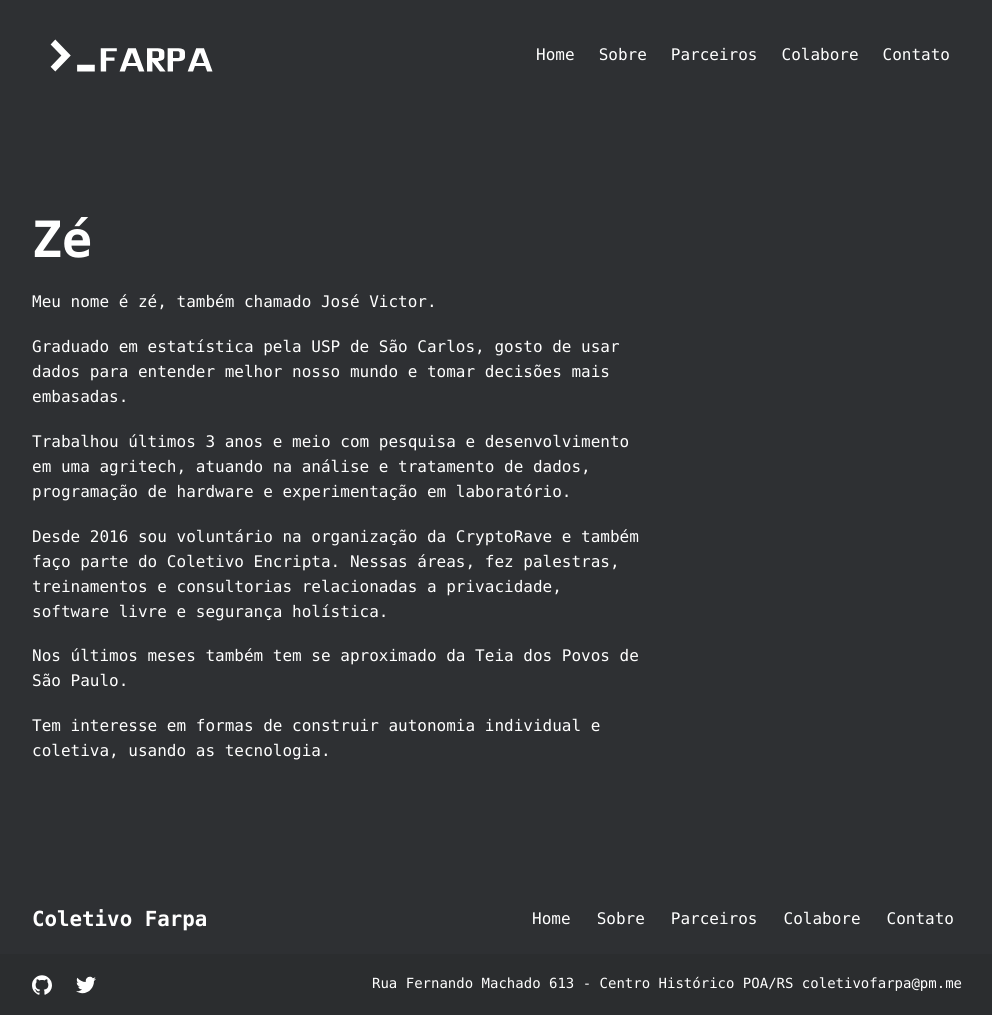
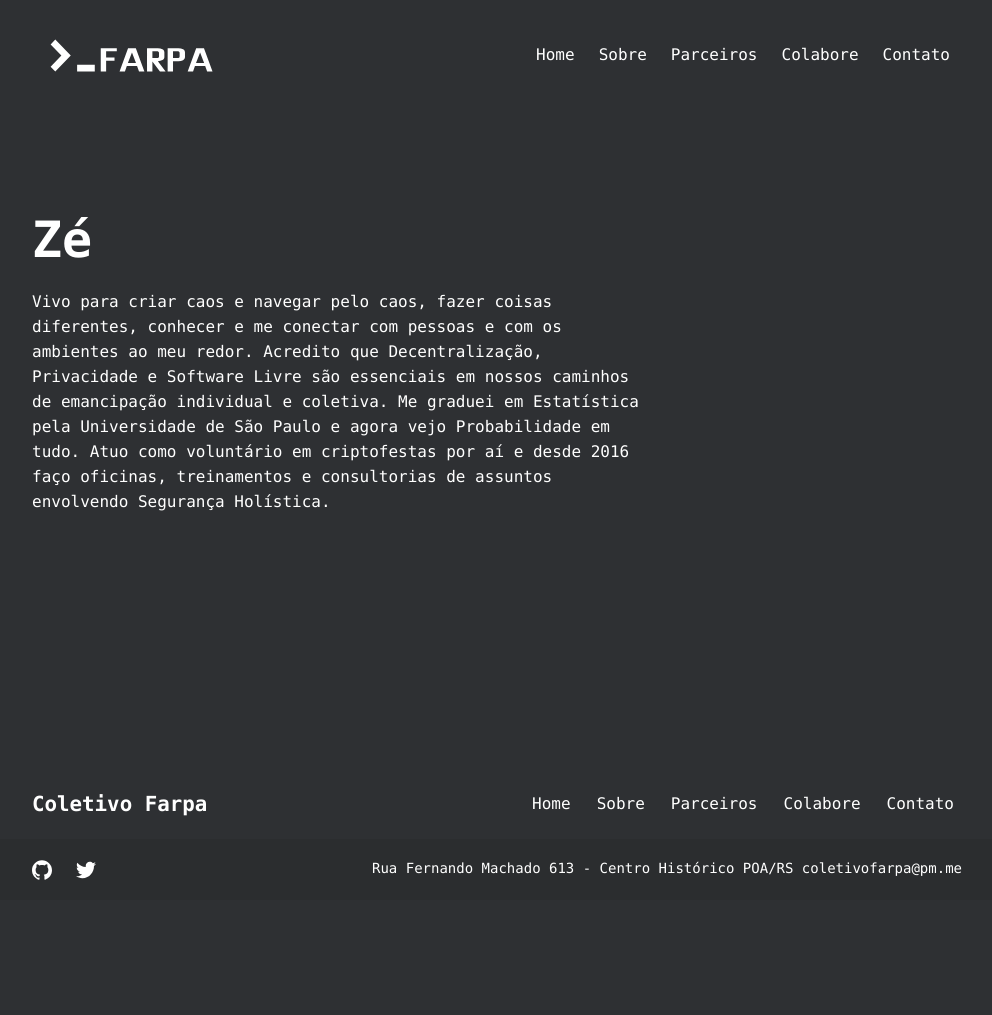
Before and after one commit to coletivofarpa/coletivofarpa.github.io, a Jekyll site: the page built from _team/ze.md, in a window 1280 px wide. Shown: the whole page, without its empty margins (143-1135 px from the left). Built offline with Jekyll 4.4.1, drawn with Linux system fonts in a browser that asks for light colours; after the commit the page ends 900 px from its top, so only the background shows below that.

Commit message:
Update ze.md

```diff
--- a/_team/ze.md
+++ b/_team/ze.md
@@ -9,14 +9,4 @@ promoted: true
 weight: 20
 layout: team
 ---
-Meu nome é zé, também chamado José Victor.
-
-Graduado em estatística pela USP de São Carlos, gosto de usar dados para entender melhor nosso mundo e tomar decisões mais embasadas.
-
-Trabalhou últimos 3 anos e meio com pesquisa e desenvolvimento em uma agritech, atuando na análise e tratamento de dados, programação de hardware e experimentação em laboratório.
-
-Desde 2016 sou voluntário na organização da CryptoRave e também faço parte do Coletivo Encripta. Nessas áreas, fez palestras, treinamentos e consultorias relacionadas a privacidade, software livre e segurança holística.
-
-Nos últimos meses também tem se aproximado da Teia dos Povos de São Paulo.
-
-Tem interesse em formas de construir autonomia individual e coletiva, usando as tecnologia.
+Vivo para criar caos e navegar pelo caos, fazer coisas diferentes, conhecer e me conectar com pessoas e com os ambientes ao meu redor. Acredito que Decentralização, Privacidade e Software Livre são essenciais em nossos caminhos de emancipação individual e coletiva. Me graduei em Estatística pela Universidade de São Paulo e agora vejo Probabilidade em tudo. Atuo como voluntário em criptofestas por aí e desde 2016 faço oficinas, treinamentos e consultorias de assuntos envolvendo Segurança Holística.
```
